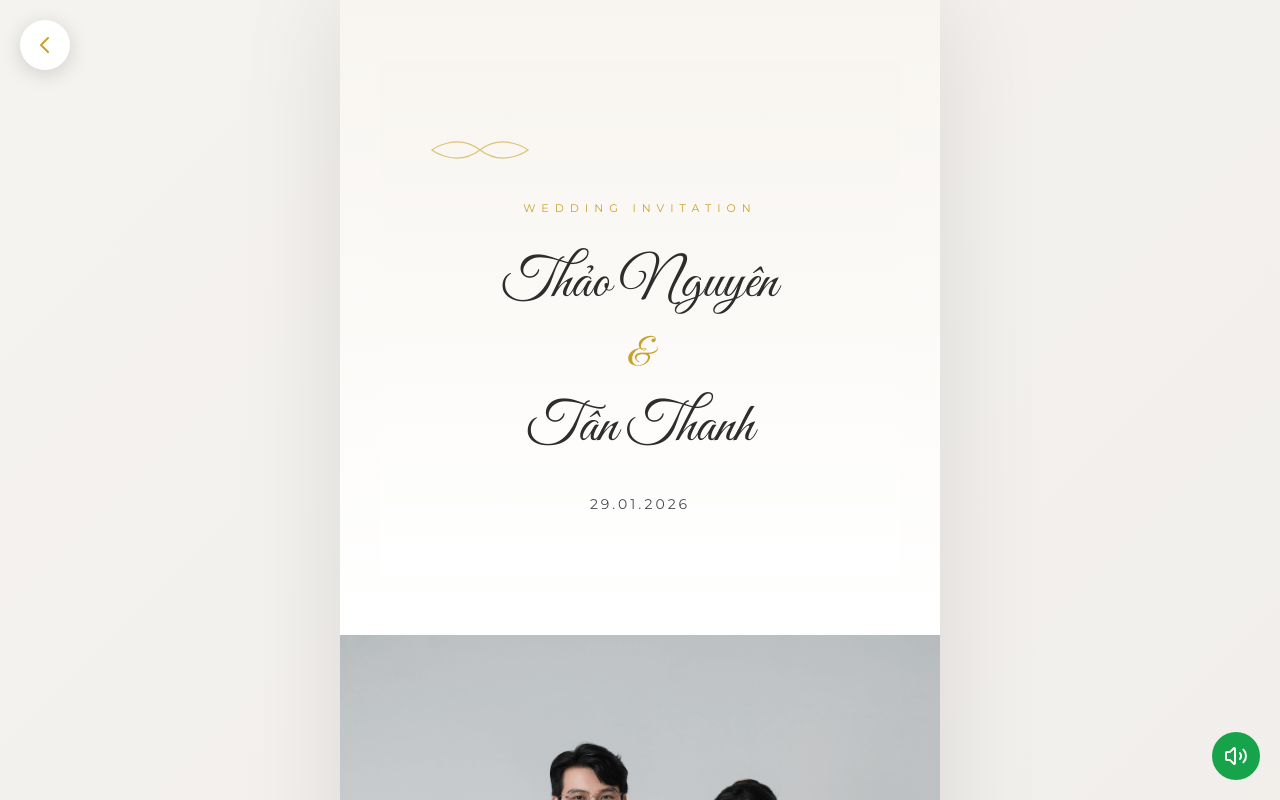
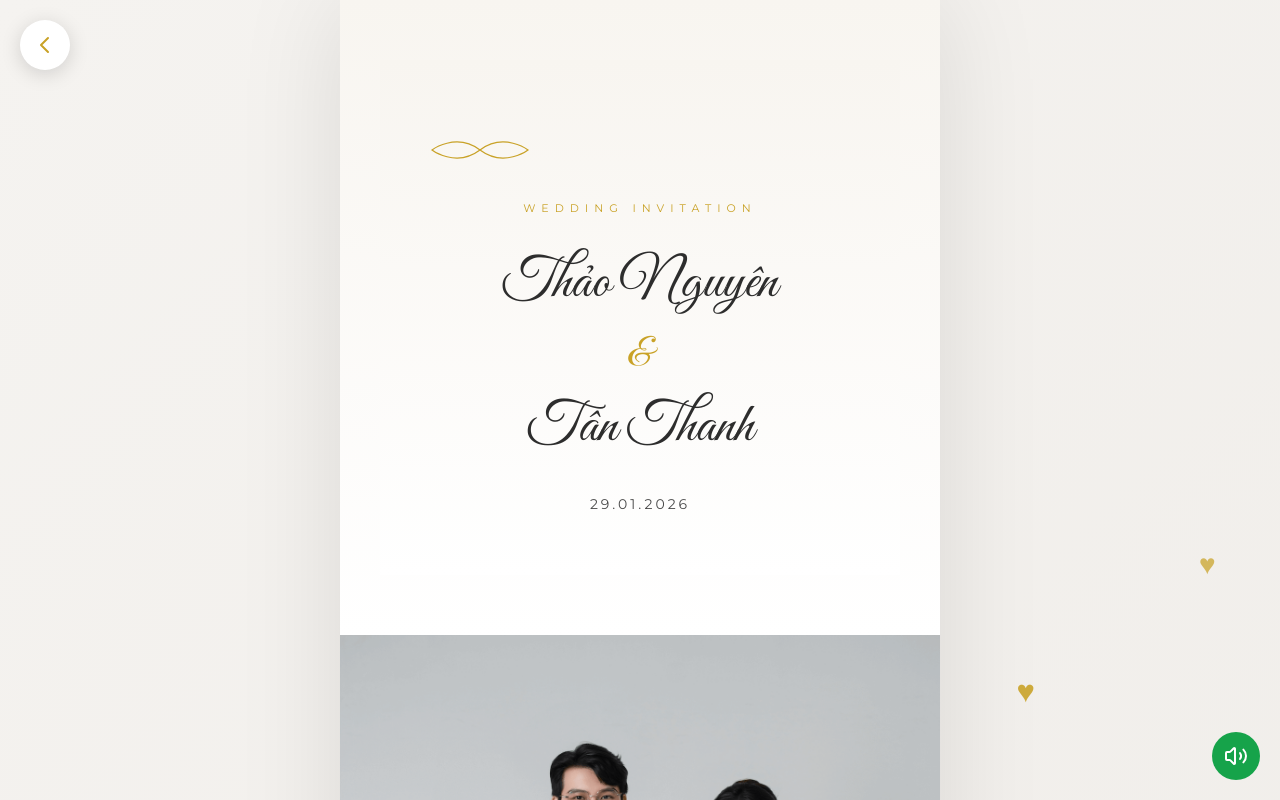
Before and after one commit to lequoctrang4/wedding, a React (Vite) app: page / in a window 1280 px wide. Both pictures are taken after a click on the element 640 px from the left and 400 px from the top of the page. Shown: the top 800 px of the page. Built offline with nearby package versions, Linux system fonts and the light colour scheme; a web font is replaced by a local one.

Commit message:
Add animation enhancements using Framer Motion for a dynamic wedding invitation experience

```diff
--- a/src/App.tsx
+++ b/src/App.tsx
@@ -14,6 +14,7 @@ import Footer from "./components/Footer";
 import MusicPlayer from "./components/MusicPlayer";
 import config from "./config/invitation.json";
 import "./styles/index.css";
+import FloatingHeart from "./components/FloatingHeart";
 
 const App: React.FC = () => {
   const [isOpen, setIsOpen] = useState(false);
@@ -72,9 +73,9 @@ const App: React.FC = () => {
         <Envelope onOpen={openInvitation} />
       </div>
       {/* Floating Hearts */}
-      {/* {hearts.map((heart) => (
+      {hearts.map((heart) => (
         <FloatingHeart key={heart} />
-      ))} */}
+      ))}
       {/* Invitation View */}
       <div className={`invitation-view ${isOpen ? "visible" : ""}`}>
         <button
--- a/src/components/CoupleIntro.tsx
+++ b/src/components/CoupleIntro.tsx
@@ -1,4 +1,6 @@
 import React from "react";
+import { motion } from "framer-motion";
+import { animationVariants } from "../utils/animations";
 
 interface CoupleIntroProps {
   groomName: string;
@@ -11,24 +13,49 @@ const CoupleIntro: React.FC<CoupleIntroProps> = ({
   brideName,
   photo,
 }) => {
+  const containerVariants = {
+    hidden: { opacity: 0 },
+    visible: {
+      opacity: 1,
+      transition: {
+        staggerChildren: 0.2,
+        delayChildren: 0.1,
+      },
+    },
+  };
+
   return (
-    <>
-      <div className="couple-intro animate-scale-in">Cô Dâu & Chú Rể</div>
+    <motion.div
+      variants={containerVariants}
+      initial="hidden"
+      whileInView="visible"
+      viewport={{ once: true, amount: 0.3 }}
+    >
+      <motion.div
+        className="couple-intro"
+        variants={animationVariants.slideInTop}
+      >
+        Cô Dâu & Chú Rể
+      </motion.div>
 
-      <div className="couple-main-names animate-slide-up">
+      <motion.div
+        className="couple-main-names"
+        variants={animationVariants.bounceUp}
+      >
         <div>{brideName}</div>
         <div>&</div>
         <div>{groomName}</div>
-      </div>
+      </motion.div>
 
       {photo && (
-        <img
+        <motion.img
           src={photo}
           alt="Couple"
-          className="couple-photo-large animate-fade-in"
+          className="couple-photo-large"
+          variants={animationVariants.popIn}
         />
       )}
-    </>
+    </motion.div>
   );
 };
 
--- a/src/components/EventDetails.tsx
+++ b/src/components/EventDetails.tsx
@@ -1,4 +1,6 @@
 import React from "react";
+import { motion } from "framer-motion";
+import { animationVariants } from "../utils/animations";
 
 interface EventDetailsProps {
   title: string;
@@ -19,26 +21,63 @@ const EventDetails: React.FC<EventDetailsProps> = ({
   address,
   eventDateFormatted,
 }) => {
+  const containerVariants = {
+    hidden: { opacity: 0 },
+    visible: {
+      opacity: 1,
+      transition: {
+        staggerChildren: 0.12,
+        delayChildren: 0.1,
+      },
+    },
+  };
+
+  const itemVariants = animationVariants.slideInRight;
+
   return (
     <>
-      <div className="event-label animate-slide-up">{label}</div>
+      <motion.div
+        variants={containerVariants}
+        initial="hidden"
+        whileInView="visible"
+        viewport={{ once: true, amount: 0.3 }}
+      >
+        <motion.div className="event-label" variants={itemVariants}>
+          {label}
+        </motion.div>
 
-      <div className="event-title animate-slide-up">{title}</div>
+        <motion.div className="event-title" variants={itemVariants}>
+          {title}
+        </motion.div>
 
-      <div className="event-datetime animate-slide-up">
-        <strong>{time}</strong> {dayOfWeek}
-      </div>
+        <motion.div className="event-datetime" variants={itemVariants}>
+          <strong>{time}</strong> {dayOfWeek}
+        </motion.div>
 
-      <div className="event-datetime animate-slide-up">
-        {eventDateFormatted}
-      </div>
+        <motion.div className="event-datetime" variants={itemVariants}>
+          {eventDateFormatted}
+        </motion.div>
+      </motion.div>
 
-      <div className="divider" />
+      <motion.div
+        className="divider"
+        initial={{ scaleX: 0 }}
+        whileInView={{ scaleX: 1 }}
+        transition={{ duration: 0.8, delay: 0.5 }}
+        viewport={{ once: true }}
+        style={{ originX: 0.5 }}
+      />
 
-      <div className="event-location animate-slide-up">
+      <motion.div
+        className="event-location"
+        initial="hidden"
+        whileInView="visible"
+        variants={itemVariants}
+        viewport={{ once: true, amount: 0.3 }}
+      >
         <strong>{venue}</strong>
         <div>{address}</div>
-      </div>
+      </motion.div>
     </>
   );
 };
--- a/src/components/Footer.tsx
+++ b/src/components/Footer.tsx
@@ -1,40 +1,42 @@
-import React, { useRef, useEffect, useState } from "react";
+import React from "react";
+import { motion } from "framer-motion";
 import config from "../config/invitation.json";
+import { animationVariants } from "../utils/animations";
 
 const Footer: React.FC = () => {
-  const ref = useRef<HTMLDivElement>(null);
-  const [isVisible, setIsVisible] = useState(false);
+  const containerVariants = {
+    hidden: { opacity: 0 },
+    visible: {
+      opacity: 1,
+      transition: {
+        staggerChildren: 0.15,
+        delayChildren: 0.2,
+      },
+    },
+  };
 
-  useEffect(() => {
-    const observer = new IntersectionObserver(
-      ([entry]) => {
-        if (entry.isIntersecting) {
-          setIsVisible(true);
-          observer.unobserve(entry.target);
-        }
-      },
-      { threshold: 0.1 }
-    );
-
-    if (ref.current) observer.observe(ref.current);
-    return () => {
-      if (ref.current) observer.unobserve(ref.current);
-    };
-  }, []);
+  const itemVariants = animationVariants.slideInBottom;
 
   return (
-    <div
-      ref={ref}
-      className={`footer-section ${isVisible ? "animate-fade-in" : ""}`}
+    <motion.div
+      className="footer-section"
+      variants={containerVariants}
+      initial="hidden"
+      whileInView="visible"
+      viewport={{ once: true, amount: 0.3 }}
     >
-      <div className="footer-names">
+      <motion.div className="footer-names" variants={itemVariants}>
         {config.couple.brideName} & {config.couple.groomName}
-      </div>
+      </motion.div>
 
-      <div className="footer-date">{config.event.eventDate}</div>
+      <motion.div className="footer-date" variants={itemVariants}>
+        {config.event.eventDate}
+      </motion.div>
 
-      <div className="footer-thanks">{config.footer.thanks}</div>
-    </div>
+      <motion.div className="footer-thanks" variants={itemVariants}>
+        {config.footer.thanks}
+      </motion.div>
+    </motion.div>
   );
 };
 
--- a/src/components/Gallery.tsx
+++ b/src/components/Gallery.tsx
@@ -1,4 +1,6 @@
-import React, { useRef, useEffect, useState } from "react";
+import React from "react";
+import { motion } from "framer-motion";
+import { animationVariants } from "../utils/animations";
 
 interface GalleryImage {
   src: string;
@@ -12,44 +14,49 @@ interface GalleryProps {
 }
 
 const Gallery: React.FC<GalleryProps> = ({ images, cols = 2 }) => {
-  const ref = useRef<HTMLDivElement>(null);
-  const [isVisible, setIsVisible] = useState(false);
-
-  useEffect(() => {
-    const observer = new IntersectionObserver(
-      ([entry]) => {
-        if (entry.isIntersecting) {
-          setIsVisible(true);
-          observer.unobserve(entry.target);
-        }
-      },
-      { threshold: 0.1 }
-    );
-
-    if (ref.current) observer.observe(ref.current);
-    return () => {
-      if (ref.current) observer.unobserve(ref.current);
-    };
-  }, []);
-
   const gridClass = `gallery-grid-${cols}`;
 
+  const containerVariants = {
+    hidden: { opacity: 0 },
+    visible: {
+      opacity: 1,
+      transition: {
+        staggerChildren: 0.1,
+        delayChildren: 0.1,
+      },
+    },
+  };
+
+  // Rotate between different animation styles for visual variety
+  const imageAnimations = [
+    animationVariants.popIn,
+    animationVariants.slideInLeft,
+    animationVariants.slideInRight,
+    animationVariants.rotateIn,
+    animationVariants.bounceUp,
+    animationVariants.slideInTop,
+  ];
+
   return (
-    <div
-      ref={ref}
-      className={`gallery-section ${isVisible ? "animate-fade-in" : ""}`}
+    <motion.div
+      className="gallery-section"
+      initial="hidden"
+      whileInView="visible"
+      variants={containerVariants}
+      viewport={{ once: true, amount: 0.1 }}
     >
-      <div className={`gallery-grid ${gridClass}`}>
+      <motion.div className={`gallery-grid ${gridClass}`}>
         {images.map((img, idx) => (
-          <img
+          <motion.img
             key={idx}
             src={img.src}
             alt={img.alt}
             className="gallery-image"
+            variants={imageAnimations[idx % imageAnimations.length]}
           />
         ))}
-      </div>
-    </div>
+      </motion.div>
+    </motion.div>
   );
 };
 
--- a/src/components/Header.tsx
+++ b/src/components/Header.tsx
@@ -1,10 +1,31 @@
 import React from "react";
+import { motion } from "framer-motion";
 import config from "../config/invitation.json";
+import { animationVariants } from "../utils/animations";
 
 const Header: React.FC<{ onClose: () => void }> = ({ onClose }) => {
+  const containerVariants = {
+    hidden: { opacity: 0 },
+    visible: {
+      opacity: 1,
+      transition: {
+        staggerChildren: 0.15,
+        delayChildren: 0.2,
+      },
+    },
+  };
+
+  const itemVariants = animationVariants.slideInTop;
+
   return (
-    <div className="header-section animate-fade-in">
-      <div className="ornament">
+    <motion.div
+      className="header-section"
+      variants={containerVariants}
+      initial="hidden"
+      whileInView="visible"
+      viewport={{ once: true, amount: 0.3 }}
+    >
+      <motion.div className="ornament" variants={itemVariants}>
         <svg viewBox="0 0 100 50">
           <path
             d="M50 25 C30 10, 10 25, 10 25 C10 25, 30 40, 50 25 C70 40, 90 25, 90 25 C90 25, 70 10, 50 25"
@@ -13,18 +34,22 @@ const Header: React.FC<{ onClose: () => void }> = ({ onClose }) => {
             strokeWidth="1"
           />
         </svg>
-      </div>
+      </motion.div>
 
-      <div className="header-title">Wedding Invitation</div>
+      <motion.div className="header-title" variants={itemVariants}>
+        Wedding Invitation
+      </motion.div>
 
-      <div className="main-names">
+      <motion.div className="main-names" variants={itemVariants}>
         <span>{config.couple.brideName}</span>
         <span className="amp">&</span>
         <span>{config.couple.groomName}</span>
-      </div>
+      </motion.div>
 
-      <div className="main-date">{config.event.eventDate}</div>
-    </div>
+      <motion.div className="main-date" variants={itemVariants}>
+        {config.event.eventDate}
+      </motion.div>
+    </motion.div>
   );
 };
 
--- a/src/components/Parents.tsx
+++ b/src/components/Parents.tsx
@@ -1,25 +1,66 @@
 import React from "react";
+import { motion } from "framer-motion";
 import config from "../config/invitation.json";
+import { animationVariants } from "../utils/animations";
 
 const Parents: React.FC = () => {
+  const containerVariants = {
+    hidden: { opacity: 0 },
+    visible: {
+      opacity: 1,
+      transition: {
+        staggerChildren: 0.2,
+        delayChildren: 0.1,
+      },
+    },
+  };
+
   return (
-    <div className="parents-container animate-slide-up">
-      <div className="parent-side">
-        <div className="parent-label">Nhà Trai</div>
-        <div className="parent-names">
+    <motion.div
+      className="parents-container"
+      variants={containerVariants}
+      initial="hidden"
+      whileInView="visible"
+      viewport={{ once: true, amount: 0.3 }}
+    >
+      <motion.div
+        className="parent-side"
+        variants={animationVariants.slideInLeft}
+      >
+        <motion.div
+          className="parent-label"
+          variants={animationVariants.slideInTop}
+        >
+          Nhà Trai
+        </motion.div>
+        <motion.div
+          className="parent-names"
+          variants={animationVariants.slideInLeft}
+        >
           <strong>{config.couple.groomFather}</strong>
           <strong>{config.couple.groomMother}</strong>
-        </div>
-      </div>
+        </motion.div>
+      </motion.div>
 
-      <div className="parent-side">
-        <div className="parent-label">Nhà Gái</div>
-        <div className="parent-names">
+      <motion.div
+        className="parent-side"
+        variants={animationVariants.slideInRight}
+      >
+        <motion.div
+          className="parent-label"
+          variants={animationVariants.slideInTop}
+        >
+          Nhà Gái
+        </motion.div>
+        <motion.div
+          className="parent-names"
+          variants={animationVariants.slideInRight}
+        >
           <strong>{config.couple.brideFather}</strong>
           <strong>{config.couple.brideMother}</strong>
-        </div>
-      </div>
-    </div>
+        </motion.div>
+      </motion.div>
+    </motion.div>
   );
 };
 
--- a/src/components/Quote.tsx
+++ b/src/components/Quote.tsx
@@ -1,4 +1,6 @@
-import React, { useRef, useEffect, useState } from "react";
+import React from "react";
+import { motion } from "framer-motion";
+import { animationVariants } from "../utils/animations";
 
 interface QuoteProps {
   text: string;
@@ -6,36 +8,33 @@ interface QuoteProps {
 }
 
 const Quote: React.FC<QuoteProps> = ({ text, author }) => {
-  const ref = useRef<HTMLDivElement>(null);
-  const [isVisible, setIsVisible] = useState(false);
-
-  useEffect(() => {
-    const observer = new IntersectionObserver(
-      ([entry]) => {
-        if (entry.isIntersecting) {
-          setIsVisible(true);
-          observer.unobserve(entry.target);
-        }
+  const containerVariants = {
+    hidden: { opacity: 0 },
+    visible: {
+      opacity: 1,
+      transition: {
+        staggerChildren: 0.2,
       },
-      { threshold: 0.1 }
-    );
-
-    if (ref.current) observer.observe(ref.current);
-    return () => {
-      if (ref.current) observer.unobserve(ref.current);
-    };
-  }, []);
+    },
+  };
 
   return (
-    <div ref={ref} className={`${isVisible ? "animate-slide-up" : ""}`}>
-      <div
-        className="quote-text"
-        style={{ opacity: isVisible ? 1 : 0, transition: "opacity 0.8s ease" }}
+    <motion.div
+      variants={containerVariants}
+      initial="hidden"
+      whileInView="visible"
+      viewport={{ once: true, amount: 0.5 }}
+    >
+      <motion.div className="quote-text" variants={animationVariants.rotateIn}>
+        <span dangerouslySetInnerHTML={{ __html: text }} />
+      </motion.div>
+      <motion.div
+        className="quote-author"
+        variants={animationVariants.slideInBottom}
       >
-        <span dangerouslySetInnerHTML={{ __html: text }} />
-      </div>
-      <div className="quote-author">{author}</div>
-    </div>
+        {author}
+      </motion.div>
+    </motion.div>
   );
 };
 
--- /dev/null
+++ b/src/utils/animations.ts
@@ -0,0 +1,158 @@
+// Animation variants for framer-motion
+export const animationVariants = {
+  // Slide from left
+  slideInLeft: {
+    hidden: { opacity: 0, x: -100 },
+    visible: {
+      opacity: 1,
+      x: 0,
+      transition: { duration: 0.8, ease: "easeOut" },
+    },
+  },
+
+  // Slide from right
+  slideInRight: {
+    hidden: { opacity: 0, x: 100 },
+    visible: {
+      opacity: 1,
+      x: 0,
+      transition: { duration: 0.8, ease: "easeOut" },
+    },
+  },
+
+  // Slide from top
+  slideInTop: {
+    hidden: { opacity: 0, y: -60 },
+    visible: {
+      opacity: 1,
+      y: 0,
+      transition: { duration: 0.8, ease: "easeOut" },
+    },
+  },
+
+  // Slide from bottom
+  slideInBottom: {
+    hidden: { opacity: 0, y: 60 },
+    visible: {
+      opacity: 1,
+      y: 0,
+      transition: { duration: 0.8, ease: "easeOut" },
+    },
+  },
+
+  // Scale up with fade
+  scaleIn: {
+    hidden: { opacity: 0, scale: 0.8 },
+    visible: {
+      opacity: 1,
+      scale: 1,
+      transition: { duration: 0.6, ease: "easeOut" },
+    },
+  },
+
+  // Rotate and fade
+  rotateIn: {
+    hidden: { opacity: 0, rotate: -20, scale: 0.8 },
+    visible: {
+      opacity: 1,
+      rotate: 0,
+      scale: 1,
+      transition: { duration: 0.7, ease: "easeOut" },
+    },
+  },
+
+  // Pop in
+  popIn: {
+    hidden: { opacity: 0, scale: 0.6 },
+    visible: {
+      opacity: 1,
+      scale: 1,
+      transition: { duration: 0.5, ease: [0.34, 1.56, 0.64, 1] }, // Spring-like easing
+    },
+  },
+
+  // Bounce up
+  bounceUp: {
+    hidden: { opacity: 0, y: 80 },
+    visible: {
+      opacity: 1,
+      y: 0,
+      transition: { duration: 0.7, ease: [0.34, 1.56, 0.64, 1] }, // Spring easing
+    },
+  },
+
+  // Fade only
+  fadeIn: {
+    hidden: { opacity: 0 },
+    visible: {
+      opacity: 1,
+      transition: { duration: 0.8 },
+    },
+  },
+
+  // Combined: Fade + Slide Up (for staggered lists)
+  staggerContainer: {
+    hidden: { opacity: 0 },
+    visible: {
+      opacity: 1,
+      transition: {
+        staggerChildren: 0.15,
+        delayChildren: 0.1,
+      },
+    },
+  },
+
+  staggerItem: {
+    hidden: { opacity: 0, y: 20 },
+    visible: {
+      opacity: 1,
+      y: 0,
+      transition: { duration: 0.5, ease: "easeOut" },
+    },
+  },
+};
+
+// Animation presets for different sections
+export const sectionAnimations = {
+  header: {
+    variants: animationVariants.slideInTop,
+    initial: "hidden",
+    whileInView: "visible",
+    viewport: { once: true, amount: 0.3 },
+  },
+
+  greetingText: {
+    variants: animationVariants.slideInLeft,
+    initial: "hidden",
+    whileInView: "visible",
+    viewport: { once: true, amount: 0.5 },
+  },
+
+  eventDetails: {
+    variants: animationVariants.slideInRight,
+    initial: "hidden",
+    whileInView: "visible",
+    viewport: { once: true, amount: 0.3 },
+  },
+
+  galleryImage: {
+    variants: animationVariants.popIn,
+    initial: "hidden",
+    whileInView: "visible",
+    viewport: { once: true, amount: 0.2 },
+  },
+
+  quote: {
+    variants: animationVariants.rotateIn,
+    initial: "hidden",
+    whileInView: "visible",
+    viewport: { once: true, amount: 0.5 },
+  },
+
+  couple: {
+    variants: animationVariants.bounceUp,
+    initial: "hidden",
+    whileInView: "visible",
+    viewport: { once: true, amount: 0.3 },
+  },
+};
```
Also changed, not shown: src/components/Greeting.tsx (+20 -4 lines), 1 other file (tests, documents, lock files or other folders).
